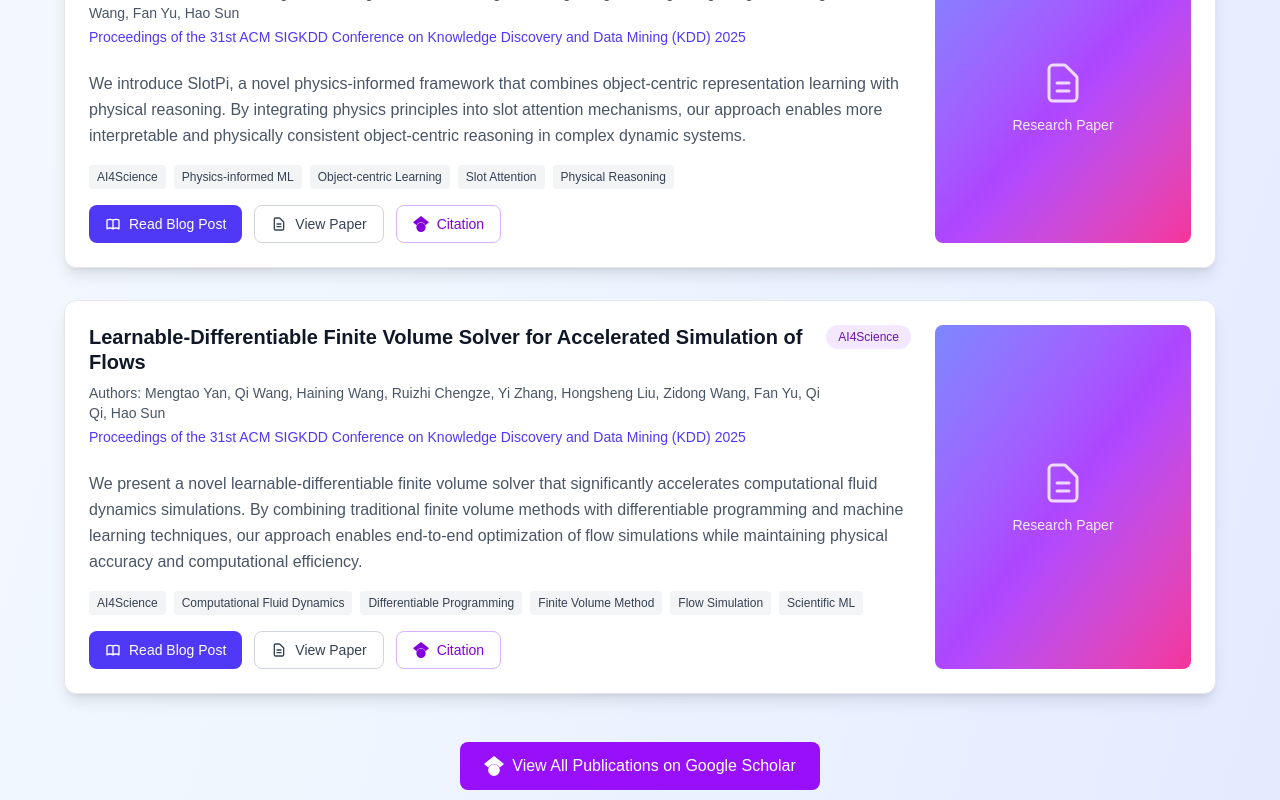
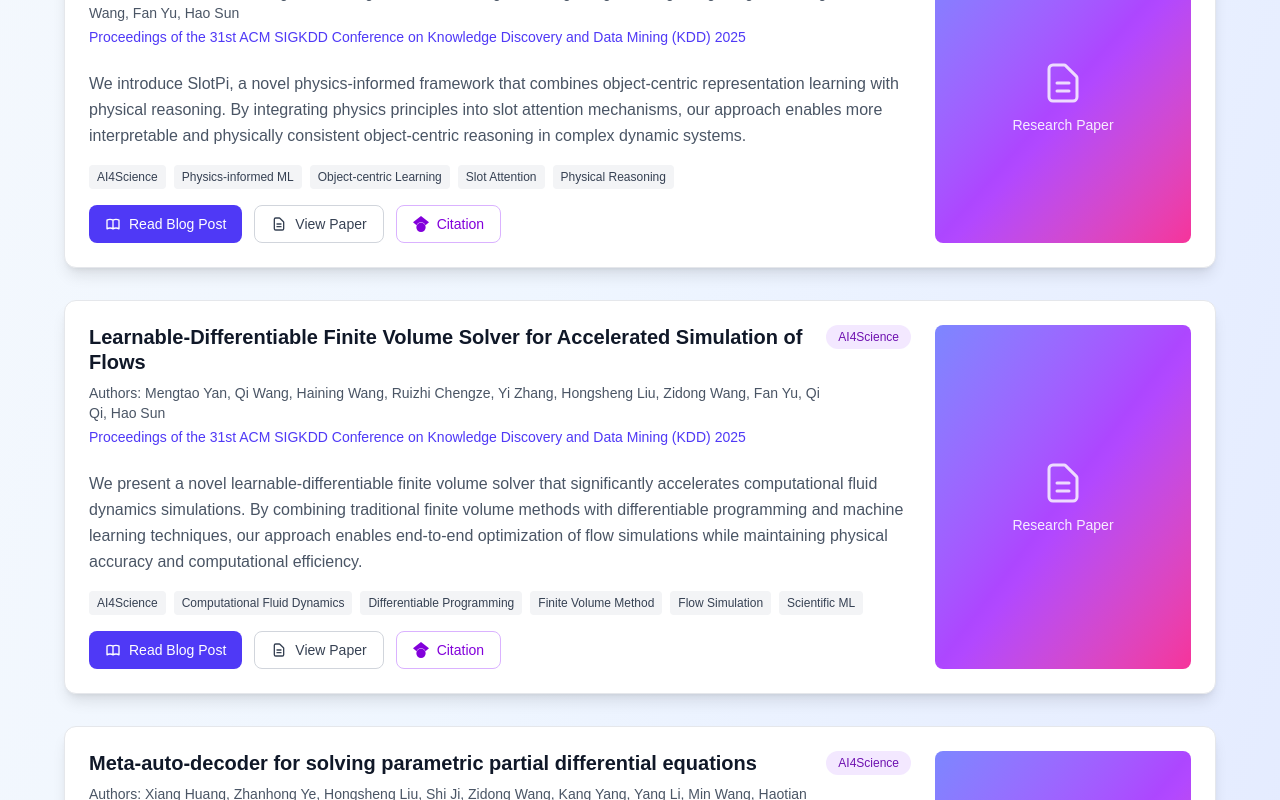
Before and after one commit to hsliuustc0106/hsliu-website, a Next.js app: page /hsliu-website/ in a window 1280 px wide. Shown: the part 2541-3341 px from the top of the page. Built offline with nearby package versions, Linux system fonts and the light colour scheme.

Commit message:
Add Meta-auto-decoder NeurIPS 2022 publication to website

```diff
--- a/src/app/page.tsx
+++ b/src/app/page.tsx
@@ -299,6 +299,16 @@ export default function Home() {
                 blogUrl: "#", // Will be updated when blog post is ready
                 paperUrl: "#", // Will be updated with actual paper link
                 tags: ["AI4Science", "Computational Fluid Dynamics", "Differentiable Programming", "Finite Volume Method", "Flow Simulation", "Scientific ML"]
+              },
+              {
+                title: "Meta-auto-decoder for solving parametric partial differential equations",
+                authors: "Xiang Huang, Zhanhong Ye, Hongsheng Liu, Shi Ji, Zidong Wang, Kang Yang, Yang Li, Min Wang, Haotian Chu, Fan Yu, Bei Hua, Lei Chen, Bin Dong",
+                venue: "Advances in Neural Information Processing Systems (NeurIPS) 2022",
+                type: "AI4Science",
+                description: "We introduce Meta-auto-decoder, a novel meta-learning framework for solving parametric partial differential equations (PDEs). Our approach combines meta-learning with auto-decoder architectures to efficiently adapt to new PDE parameters and boundary conditions, enabling rapid solution of parametric PDE families with minimal computational overhead and superior generalization capabilities.",
+                blogUrl: "#", // Will be updated when blog post is ready
+                paperUrl: "#", // Will be updated with actual paper link
+                tags: ["AI4Science", "Meta-learning", "Partial Differential Equations", "Auto-decoder", "Parametric PDEs", "Scientific ML"]
               }
               // Add more publications as needed
             ].map((publication, index) => (
```
